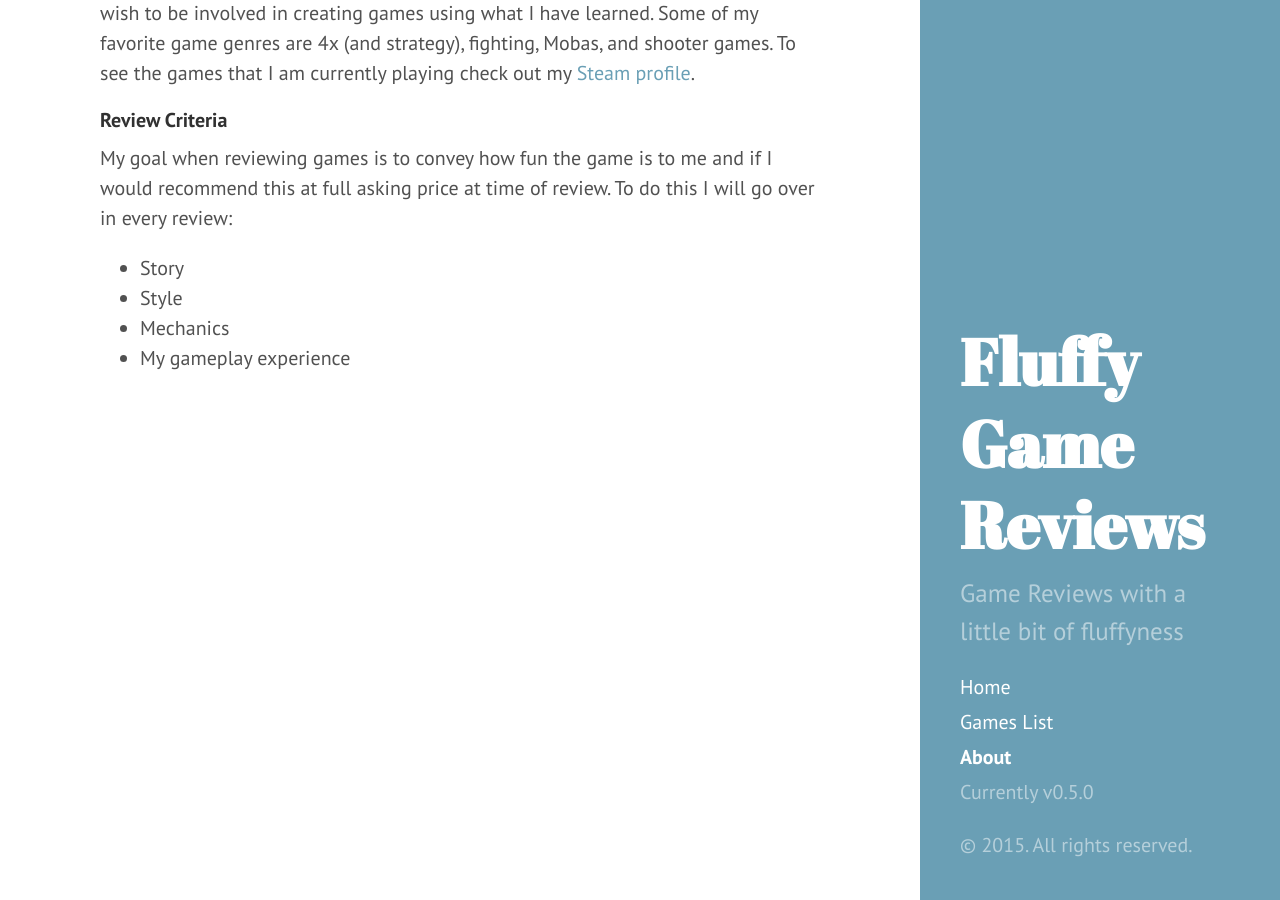
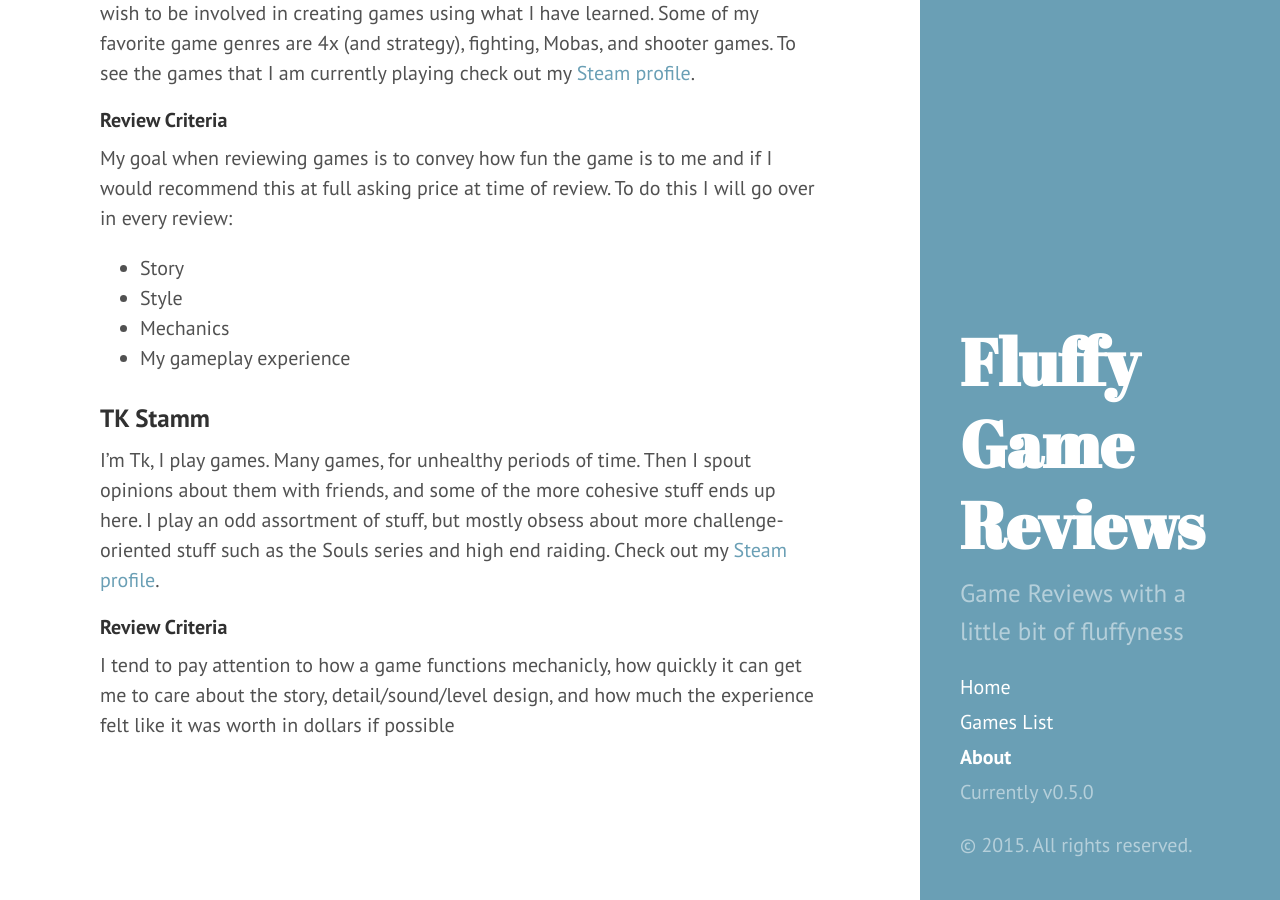
Before and after one commit to LordFluffyPants/LordFluffyPants.github.io, a Jekyll site: the page built from about.md, in a window 1280 px wide and 900 px high, scrolled down 593 px. Built offline with Jekyll 4.4.1, drawn with Linux system fonts in a browser that asks for light colours; Markdown is read by kramdown in place of the engine named in the settings.

Commit message:
updated about with Tk's information

```diff
--- a/about.md
+++ b/about.md
@@ -17,3 +17,9 @@ My goal when reviewing games is to convey how fun the game is to me and if I wou
 + Style
 + Mechanics
 + My gameplay experience
+
+### TK Stamm
+I'm Tk, I play games.  Many games, for unhealthy periods of time.  Then I spout opinions about them with friends, and some of the more cohesive stuff ends up here.  I play an odd assortment of stuff, but mostly obsess about more challenge-oriented stuff such as the Souls series and high end raiding. Check out my [Steam profile](http://steamcommunity.com/profiles/76561198033602993/).
+
+####Review Criteria
+I tend to pay attention to how a game functions mechanicly, how quickly it can get me to care about the story, detail/sound/level design, and how much the experience felt like it was worth in dollars if possible
```
